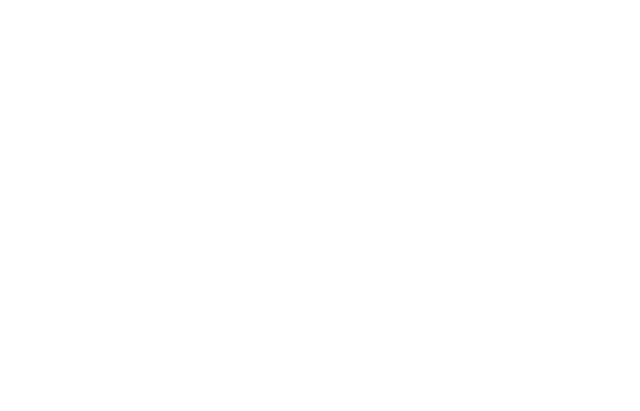
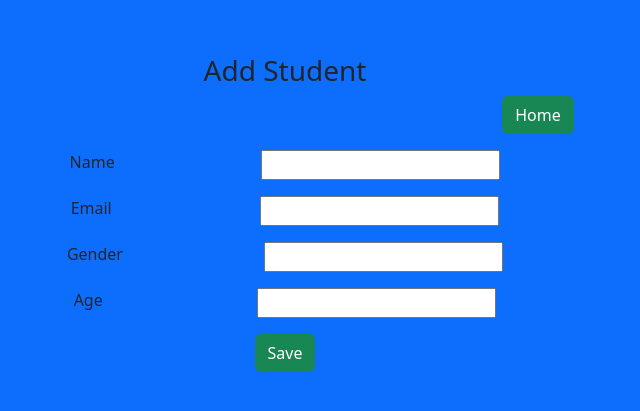
Before and after one commit to sz-adam/react-nodejs-mysql, a React (Vite) app in the folder client/: page /create in a window 1280 px wide. Shown: the part 179-590 px from the top of the page, without its empty margins (355-995 px from the left). Built offline with nearby package versions, Linux system fonts and the light colour scheme.

Commit message:
add create user

```diff
--- a/client/src/pages/Create.jsx
+++ b/client/src/pages/Create.jsx
@@ -1,11 +1,89 @@
-import React from 'react'
+import React, { useState } from "react";
+import axios from "axios";
+import { Link, useNavigate } from "react-router-dom";
 
 function Create() {
+  const [values, setValues] = useState({
+    name: "",
+    email: "",
+    age: "",
+    gender: "",
+  });
+
+  const navigate = useNavigate();
+
+  function handleSubmit(e) {
+    e.preventDefault();
+
+    axios
+      .post(`${import.meta.env.VITE_API_URL}${import.meta.env.VITE_API_CREATE}`, values)
+      .then((res) => {
+        navigate("/");
+        console.log(res);
+      })
+      .catch((err) => console.log(err));
+  }
   return (
-    <div>
-
+    <div className="container-fluid vh-100 vw-100 bg-primary d-flex justify-content-center align-items-center text-center">
+      <div className="row">
+        <h3>Add Student</h3>
+        <div className="d-flex justify-content-end">
+          <Link to="/" className="btn btn-success">
+            Home
+          </Link>
+        </div>
+        <div>
+          <form onSubmit={handleSubmit}>
+            <div className="form-group my-3 d-flex justify-content-around">
+              <label htmlFor="name">Name</label>
+              <input
+                type="text"
+                name="name"
+                required
+                onChange={(e) => setValues({ ...values, name: e.target.value })}
+              />
+            </div>
+            <div className="form-group my-3 d-flex justify-content-around">
+              <label htmlFor="email">Email</label>
+              <input
+                type="email"
+                name="email"
+                required
+                onChange={(e) =>
+                  setValues({ ...values, email: e.target.value })
+                }
+              />
+            </div>
+            <div className="form-group my-3 d-flex justify-content-around">
+              <label htmlFor="gender">Gender</label>
+              <input
+                type="text"
+                name="gender"
+                required
+                onChange={(e) =>
+                  setValues({ ...values, gender: e.target.value })
+                }
+              />
+            </div>
+            <div className="form-group my-3 d-flex justify-content-around">
+              <label htmlFor="age">Age</label>
+              <input
+                type="number"
+                name="age"
+                required
+                onChange={(e) => setValues({ ...values, age: e.target.value })}
+              />
+            </div>
+            <div className="form-group my-3">
+              <button type="submit" className="btn btn-success">
+                Save
+              </button>
+            </div>
+          </form>
+        </div>
+      </div>
     </div>
-  )
+  );
 }
 
-export default Create
+export default Create;
```
Also changed, not shown: 1 other file (tests, documents, lock files or other folders).
